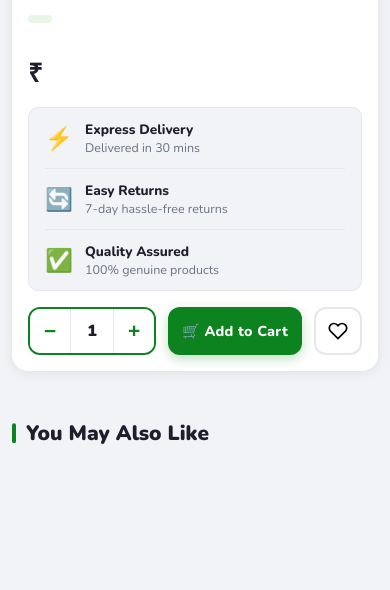
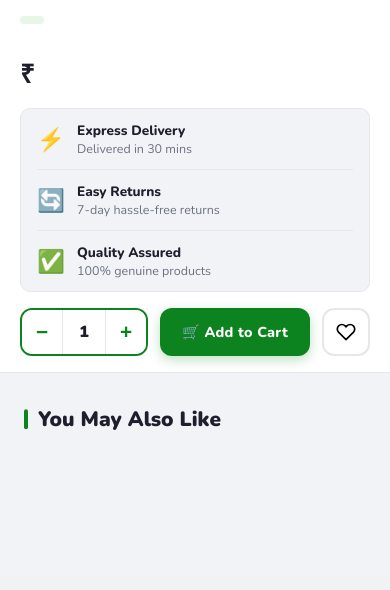
Before and after one commit to nishant259-hub/Ansumart, a Node server app: template views/product.ejs in a window 390 px wide; the page is wider, and only the part inside the window is pictured. Shown: the part 474-1064 px from the top of that part. After the commit the page ends 904 px from the top of that part, so only its background shows below. Run offline with Node 20, Linux system fonts and the light colour scheme; the template is opened without the code that fills it, so the values that code supplies are empty; some libraries are stand-ins or nearby versions.

Commit message:
style: fix mobile responsiveness across app and prevent zoom

```diff
--- a/public/css/product.css
+++ b/public/css/product.css
@@ -170,7 +170,18 @@
   margin-bottom: 48px;
 }
 @media(max-width: 768px) {
-  .product-detail { grid-template-columns: 1fr; padding: 20px; gap: 24px; }
+  .product-detail {
+    grid-template-columns: 1fr;
+    padding: 20px;
+    gap: 20px;
+    border-radius: 0;
+    box-shadow: none;
+    border-top: 1px solid var(--border);
+    border-bottom: 1px solid var(--border);
+    margin: 4px -20px 32px -20px;
+  }
+  .breadcrumb { padding: 0 4px; margin-bottom: 12px; }
+  .suggestions-section { padding: 0 4px; }
 }
 
 /* ── GALLERY ── */
@@ -718,10 +729,15 @@
 
 /* ── MOBILE ── */
 @media (max-width: 480px) {
-  .topbar-inner { gap: 10px; padding: 0 12px; }
+  .topbar-inner { gap: 8px; padding: 0 12px; }
+  .logo { font-size: 1.2rem; }
+  .logo-text { display: none; } /* Hide "AnsuMart" text on very small screens, show only icon/em if needed, but wait logo is "🛒 AnsuMart" */
   .delivery-badge { display: none; }
-  .page-wrap { padding: 12px 12px 48px; }
-  .product-detail { padding: 16px; gap: 20px; }
+  .tb-btn { padding: 6px 10px; font-size: 0.75rem; }
+  .login-btn { padding: 6px 10px; font-size: 0.75rem; }
+
+  .page-wrap { padding: 12px 20px 48px; }
+  .product-detail { padding: 16px 20px; gap: 16px; margin-left: -20px; margin-right: -20px; }
   .prod-title { font-size: 1.3rem; }
   .prod-price { font-size: 1.6rem; }
   .add-cart-btn { min-width: 120px; font-size: 0.9rem; }
--- a/views/index.ejs
+++ b/views/index.ejs
@@ -2,7 +2,7 @@
 <html lang="en">
 <head>
   <meta charset="UTF-8" />
-  <meta name="viewport" content="width=device-width, initial-scale=1.0"/>
+  <meta name="viewport" content="width=device-width, initial-scale=1.0, maximum-scale=1.0, user-scalable=no" />
   <title>Mahi-Communication – Fresh Grocery Delivery</title>
   <link rel="stylesheet" href="css/style.css" />
   <link href="https://fonts.googleapis.com/css2?family=Playfair+Display:wght@700;900&family=DM+Sans:wght@300;400;500;600&display=swap" rel="stylesheet"/>
--- a/views/product.ejs
+++ b/views/product.ejs
@@ -3,7 +3,7 @@
 
 <head>
   <meta charset="UTF-8" />
-  <meta name="viewport" content="width=device-width, initial-scale=1.0" />
+  <meta name="viewport" content="width=device-width, initial-scale=1.0, maximum-scale=1.0, user-scalable=no" />
   <title>
     <%= product.title %> – Mahi-Communication
   </title>
--- a/views/shop.ejs
+++ b/views/shop.ejs
@@ -2,7 +2,7 @@
 <html lang="en">
 <head>
   <meta charset="UTF-8"/>
-  <meta name="viewport" content="width=device-width, initial-scale=1.0"/>
+  <meta name="viewport" content="width=device-width, initial-scale=1.0, maximum-scale=1.0, user-scalable=no"/>
   <title>Mahi-Communication – Delivery in Minutes</title>
   <link rel="preconnect" href="https://fonts.googleapis.com">
   <link href="https://fonts.googleapis.com/css2?family=Nunito:wght@400;500;600;700;800;900&family=Poppins:wght@300;400;500;600;700&display=swap" rel="stylesheet"/>
--- a/views/store.ejs
+++ b/views/store.ejs
@@ -3,7 +3,7 @@
 
 <head>
   <meta charset="UTF-8" />
-  <meta name="viewport" content="width=device-width, initial-scale=1.0" />
+  <meta name="viewport" content="width=device-width, initial-scale=1.0, maximum-scale=1.0, user-scalable=no" />
   <title>Shop – Mahi-Communication</title>
   <link rel="stylesheet" href="/css/store.css" />
   <link
```
Also changed, not shown: views/admin.ejs (+16 -1 lines), views/dashboard.ejs (+7 -2 lines).
